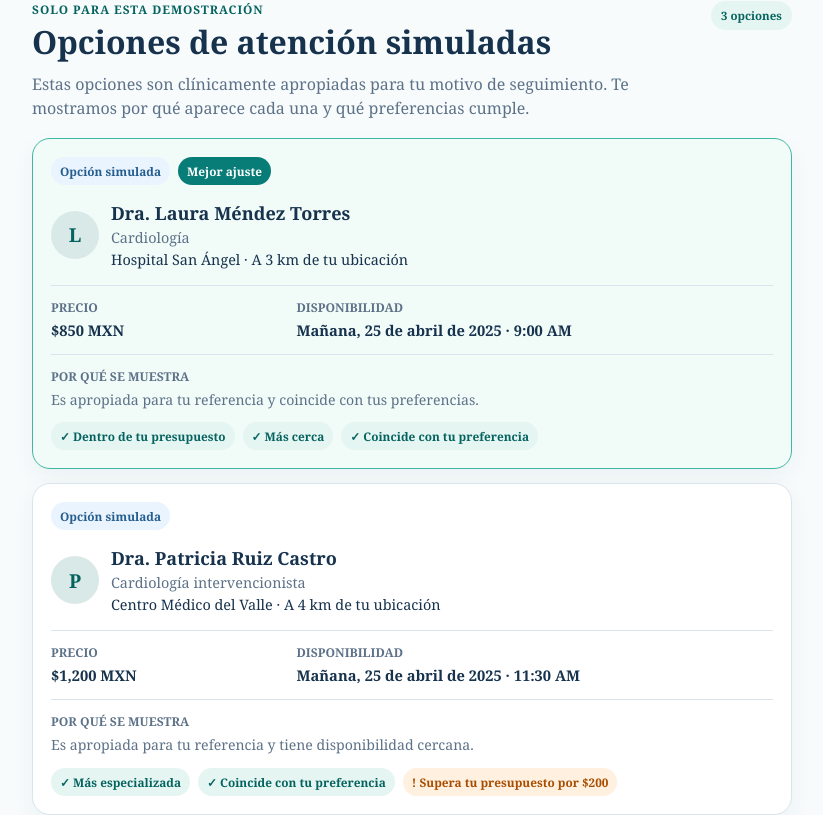
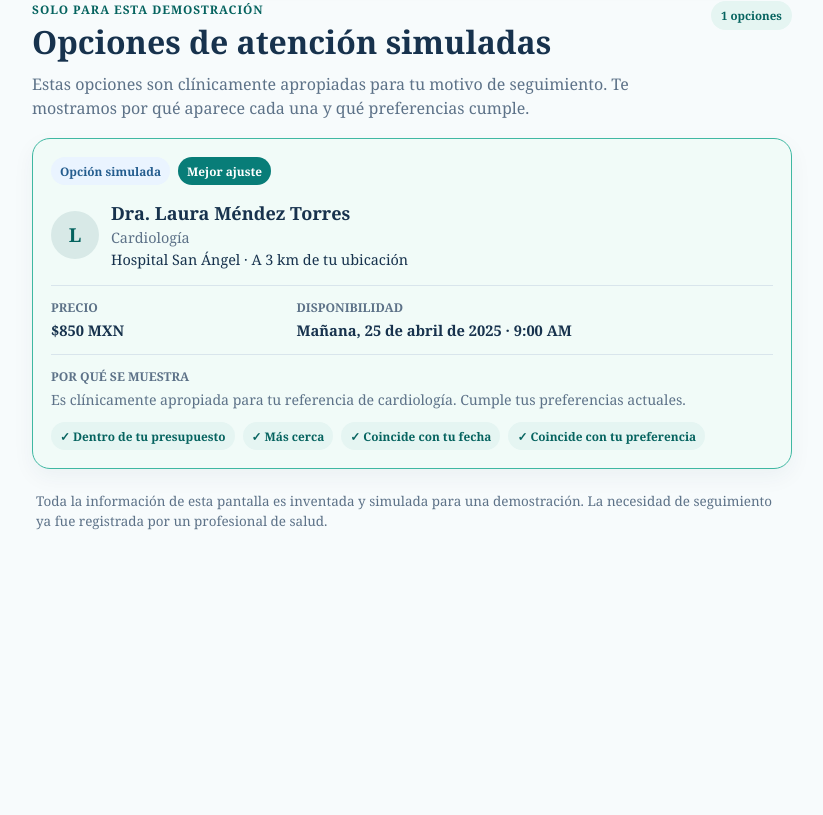
Before and after one commit to escotoinesbuilds-design/Week05, a Next.js app: page / in a window 1280 px wide. Shown: the part 920-1735 px from the top of the page, without its empty margins (228-1051 px from the left). After the commit the page ends 1500 px from the top, so only its background shows below. Built offline with nearby package versions, Linux system fonts and the light colour scheme.

Commit message:
Add patient-controlled tradeoff flow

```diff
--- a/app/globals.css
+++ b/app/globals.css
@@ -292,6 +292,56 @@ select:focus {
   line-height: 1.5;
 }
 
+.tradeoff-panel {
+  border: 1px solid #efc98f;
+  border-radius: 16px;
+  background: #fff8ec;
+  padding: 17px;
+}
+
+.tradeoff-panel strong {
+  font-size: 1rem;
+}
+
+.tradeoff-panel p {
+  margin: 7px 0 0;
+  color: var(--muted);
+  font-size: 0.9rem;
+  line-height: 1.45;
+}
+
+.choice-actions {
+  display: flex;
+  flex-wrap: wrap;
+  gap: 10px;
+  margin-top: 15px;
+}
+
+.choice-button {
+  min-height: 44px;
+  border: 1px solid var(--teal);
+  border-radius: 10px;
+  padding: 10px 14px;
+  cursor: pointer;
+  font-size: 0.9rem;
+  font-weight: 700;
+}
+
+.choice-button:focus-visible {
+  outline: 3px solid #8ed7cf;
+  outline-offset: 2px;
+}
+
+.choice-button-primary {
+  background: var(--teal);
+  color: var(--white);
+}
+
+.choice-button-secondary {
+  background: var(--white);
+  color: var(--teal-dark);
+}
+
 .options-list {
   display: grid;
   gap: 14px;
@@ -476,4 +526,12 @@ select:focus {
     grid-template-columns: 1fr;
     gap: 10px;
   }
+
+  .choice-actions {
+    display: grid;
+  }
+
+  .choice-button {
+    width: 100%;
+  }
 }
--- a/app/page.tsx
+++ b/app/page.tsx
@@ -1,43 +1,119 @@
+"use client";
+
+import { useState } from "react";
+
 const careOptions = [
   {
     name: "Dra. Laura Méndez Torres",
     specialty: "Cardiología",
+    providerType: "doctora",
+    priceValue: 850,
     price: "$850 MXN",
     location: "Hospital San Ángel",
+    distanceValue: 3,
     distance: "A 3 km de tu ubicación",
+    dateValue: "2025-04-25",
     availability: "Mañana, 25 de abril de 2025 · 9:00 AM",
-    reason: "Es apropiada para tu referencia y coincide con tus preferencias.",
-    labels: ["Dentro de tu presupuesto", "Más cerca", "Coincide con tu preferencia"],
-    warning: "",
+    reason: "Es clínicamente apropiada para tu referencia de cardiología.",
     featured: true,
   },
   {
     name: "Dra. Patricia Ruiz Castro",
     specialty: "Cardiología intervencionista",
+    providerType: "doctora",
+    priceValue: 1200,
     price: "$1,200 MXN",
     location: "Centro Médico del Valle",
+    distanceValue: 4,
     distance: "A 4 km de tu ubicación",
+    dateValue: "2025-04-25",
     availability: "Mañana, 25 de abril de 2025 · 11:30 AM",
-    reason: "Es apropiada para tu referencia y tiene disponibilidad cercana.",
-    labels: ["Más especializada", "Coincide con tu preferencia"],
-    warning: "Supera tu presupuesto por $200",
+    reason: "Es clínicamente apropiada para tu referencia de cardiología.",
     featured: false,
   },
   {
     name: "Dra. Gabriela Sánchez",
     specialty: "Cardiología",
+    providerType: "doctora",
+    priceValue: 900,
     price: "$900 MXN",
     location: "Clínica Bienestar",
+    distanceValue: 7,
     distance: "A 7 km de tu ubicación",
+    dateValue: "2025-04-25",
     availability: "Mañana, 25 de abril de 2025 · 4:00 PM",
-    reason: "Es apropiada para tu referencia y coincide con tu preferencia de proveedor.",
-    labels: ["Dentro de tu presupuesto", "Coincide con tu preferencia"],
-    warning: "Está fuera de tu rango preferido",
+    reason: "Es clínicamente apropiada para tu referencia de cardiología.",
     featured: false,
   },
 ];
 
+type Preferences = {
+  budget: string;
+  distance: string;
+  date: string;
+  provider: string;
+};
+
 export default function Home() {
+  const [preferences, setPreferences] = useState<Preferences>({
+    budget: "1000",
+    distance: "5",
+    date: "2025-04-25",
+    provider: "doctora",
+  });
+  const [showAlternatives, setShowAlternatives] = useState(false);
+
+  const budget = Number(preferences.budget) || 0;
+  const maximumDistance = Number(preferences.distance);
+  const matchingOptions = careOptions.filter((option) => (
+    option.priceValue <= budget &&
+    option.distanceValue <= maximumDistance &&
+    option.dateValue === preferences.date &&
+    (preferences.provider === "sin-preferencia" || option.providerType === preferences.provider)
+  ));
+  const displayedOptions = matchingOptions.length > 0
+    ? matchingOptions
+    : showAlternatives
+      ? careOptions
+      : [];
+  const hasNoPerfectMatch = matchingOptions.length === 0;
+
+  const updatePreference = (name: keyof Preferences, value: string) => {
+    setPreferences((current) => ({ ...current, [name]: value }));
+    setShowAlternatives(false);
+  };
+
+  const getOptionStatus = (option: typeof careOptions[number]) => {
+    const labels = [];
+    const warnings = [];
+
+    if (option.priceValue <= budget) {
+      labels.push("Dentro de tu presupuesto");
+    } else {
+      warnings.push(`Supera tu presupuesto por $${option.priceValue - budget}`);
+    }
+
+    if (option.distanceValue <= maximumDistance) {
+      labels.push("Más cerca");
+    } else {
+      warnings.push("Está fuera de tu rango preferido");
+    }
+
+    if (option.dateValue === preferences.date) {
+      labels.push("Coincide con tu fecha");
+    } else {
+      warnings.push("No coincide con tu fecha preferida");
+    }
+
+    if (preferences.provider === "sin-preferencia" || option.providerType === preferences.provider) {
+      labels.push("Coincide con tu preferencia");
+    } else {
+      warnings.push("No coincide con tu preferencia de proveedor");
+    }
+
+    return { labels, warnings };
+  };
+
   return (
     <main className="page-shell">
       <header className="topbar">
@@ -75,13 +151,13 @@ export default function Home() {
           <span className="section-status">Datos de demostración</span>
         </div>
 
-        <form className="preferences-form">
+        <form className="preferences-form" onSubmit={(event) => event.preventDefault()}>
           <label className="preference-field" htmlFor="budget">
             <span className="field-icon" aria-hidden="true">$</span>
             <span className="field-content">
               <span className="field-label">Presupuesto máximo</span>
               <span className="field-control-wrap">
-                <input id="budget" name="budget" type="number" defaultValue="1000" min="0" step="50" />
+                <input id="budget" name="budget" type="number" value={preferences.budget} onChange={(event) => updatePreference("budget", event.target.value)} min="0" step="50" />
                 <span className="field-suffix">MXN</span>
               </span>
             </span>
@@ -91,7 +167,7 @@ export default function Home() {
             <span className="field-icon" aria-hidden="true">⌖</span>
             <span className="field-content">
               <span className="field-label">Distancia máxima</span>
-              <select id="distance" name="distance" defaultValue="5">
+              <select id="distance" name="distance" value={preferences.distance} onChange={(event) => updatePreference("distance", event.target.value)}>
                 <option value="2">Hasta 2 km</option>
                 <option value="5">Hasta 5 km</option>
                 <option value="10">Hasta 10 km</option>
@@ -103,7 +179,7 @@ export default function Home() {
             <span className="field-icon" aria-hidden="true">▣</span>
             <span className="field-content">
               <span className="field-label">Fecha preferida</span>
-              <input id="date" name="date" type="date" defaultValue="2025-04-25" />
+              <input id="date" name="date" type="date" value={preferences.date} onChange={(event) => updatePreference("date", event.target.value)} />
             </span>
           </label>
 
@@ -111,7 +187,7 @@ export default function Home() {
             <span className="field-icon" aria-hidden="true">◯</span>
             <span className="field-content">
               <span className="field-label">Preferencia de proveedor</span>
-              <select id="provider" name="provider" defaultValue="doctora">
+              <select id="provider" name="provider" value={preferences.provider} onChange={(event) => updatePreference("provider", event.target.value)}>
                 <option value="sin-preferencia">Sin preferencia</option>
                 <option value="doctora">Doctora</option>
                 <option value="doctor">Doctor</option>
@@ -127,14 +203,31 @@ export default function Home() {
             <p className="eyebrow">Solo para esta demostración</p>
             <h2 id="options-title">Opciones de atención simuladas</h2>
           </div>
-          <span className="section-status">3 opciones</span>
+          <span className="section-status">{displayedOptions.length} opciones</span>
         </div>
         <p className="options-intro">
           Estas opciones son clínicamente apropiadas para tu motivo de seguimiento. Te mostramos por qué aparece cada una y qué preferencias cumple.
         </p>
 
+        {hasNoPerfectMatch && (
+          <div className="tradeoff-panel" role="status">
+            <strong>No existe una opción que cumpla todas tus preferencias.</strong>
+            <p>Decide si quieres mantener tus condiciones actuales o revisar alternativas que explican qué tendría que cambiar.</p>
+            <div className="choice-actions">
+              <button type="button" className="choice-button choice-button-secondary" onClick={() => setShowAlternatives(false)}>
+                Mantener mis preferencias
+              </button>
+              <button type="button" className="choice-button choice-button-primary" onClick={() => setShowAlternatives(true)}>
+                Ver alternativas cercanas
+              </button>
+            </div>
+          </div>
+        )}
+
         <div className="options-list">
-          {careOptions.map((option) => (
+          {displayedOptions.map((option) => {
+            const { labels, warnings } = getOptionStatus(option);
+            return (
             <article className={`option-card${option.featured ? " option-card-featured" : ""}`} key={option.name}>
               <div className="option-topline">
                 <span className="simulated-label">Opción simulada</span>
@@ -160,14 +253,15 @@ export default function Home() {
               </div>
               <div className="why-shown">
                 <span className="detail-label">Por qué se muestra</span>
-                <p>{option.reason}</p>
+                <p>{option.reason} {warnings.length > 0 ? "Se incluye para que compares este tradeoff." : "Cumple tus preferencias actuales."}</p>
               </div>
               <div className="option-labels" aria-label="Coincidencias y tradeoffs">
-                {option.labels.map((label) => <span className="match-label" key={label}>✓ {label}</span>)}
-                {option.warning && <span className="warning-label">! {option.warning}</span>}
+                {labels.map((label) => <span className="match-label" key={label}>✓ {label}</span>)}
+                {warnings.map((warning) => <span className="warning-label" key={warning}>! {warning}</span>)}
               </div>
             </article>
-          ))}
+            );
+          })}
         </div>
       </section>
 
```
